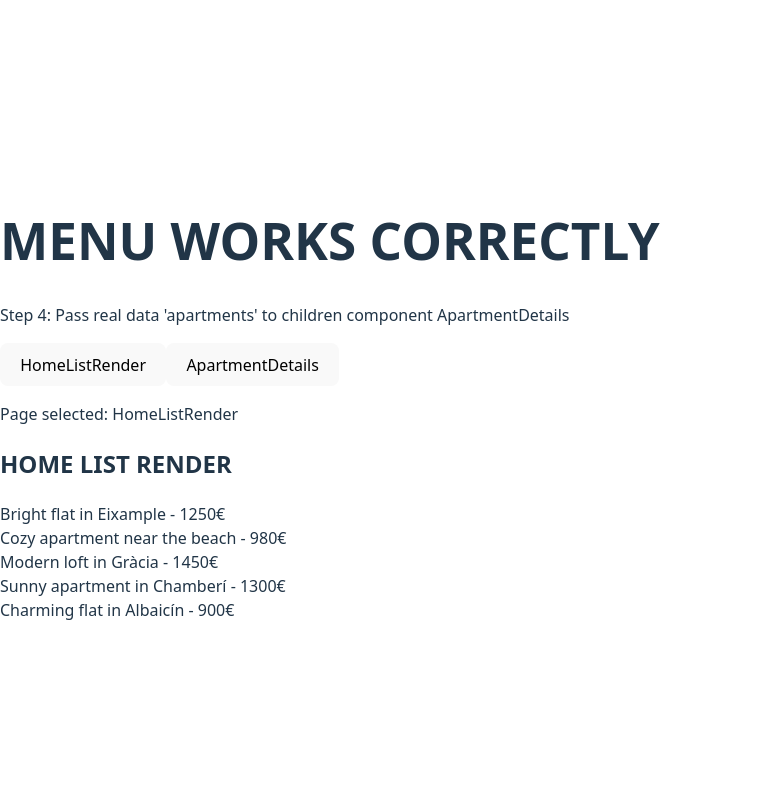
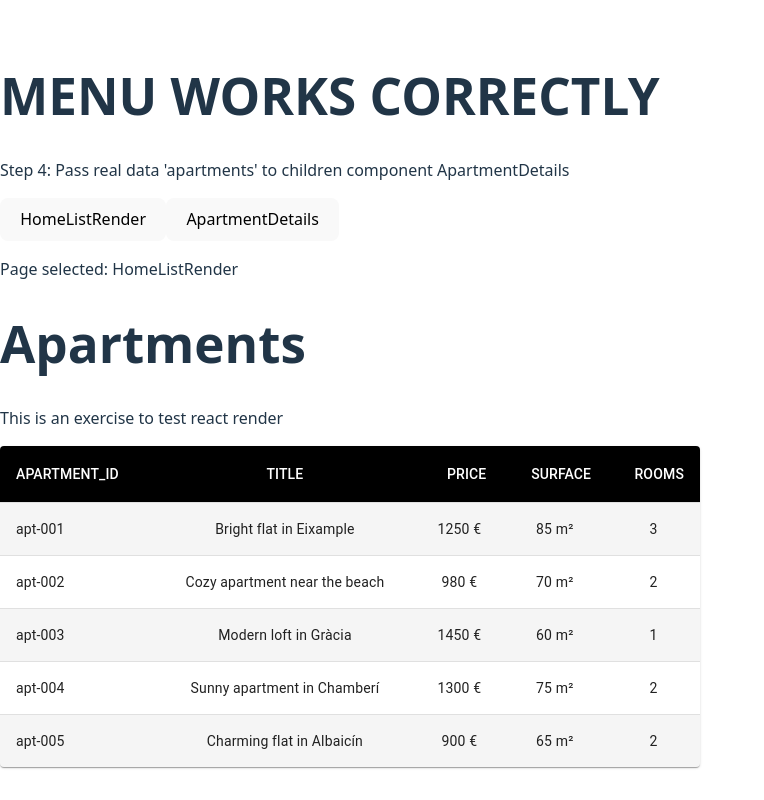
Before and after one commit to nilsanca97/ApartmentPredictor-React, a React (Vite) app in the folder apartment-predictor-react/: page / in a window 1280 px wide. Shown: the whole page, without its empty margins (0-764 px from the left). Built offline with nearby package versions, Linux system fonts and the light colour scheme.

Commit message:
step4.2: Pass real data 'apartments' to children component HomeListRender. WORKS!!!

```diff
--- a/apartment-predictor-react/src/components/HomeListRender.jsx
+++ b/apartment-predictor-react/src/components/HomeListRender.jsx
@@ -1,5 +1,5 @@
 //import { initialApartments } from "../data/apartments";
-/*import CustomizedTables from "../ui/CustomizedTables"
+import CustomizedTables from "../ui/CustomizedTables"
 
 export default function HomeListRender({ apartments = []}) {
     console.log("Apartments en HomeListRender:", apartments);
@@ -12,17 +12,4 @@ export default function HomeListRender({ apartments = []}) {
             />
         </>
     );
-}*/
-// HomeListRender.jsx
-export default function HomeListRender({ apartments = [] }) {
-  return (
-    <div>
-      <h2>HOME LIST RENDER</h2>
-      {apartments.map((apt) => (
-        <div key={apt.id}>
-          {apt.title} - {apt.price}€
-        </div>
-      ))}
-    </div>
-  );
 }
```
